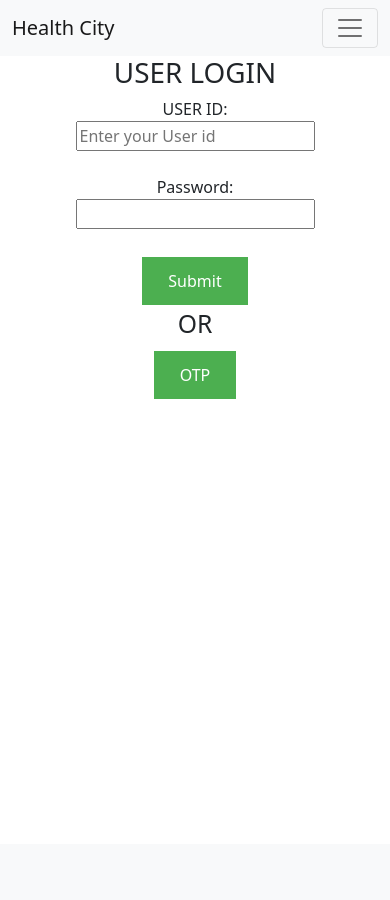
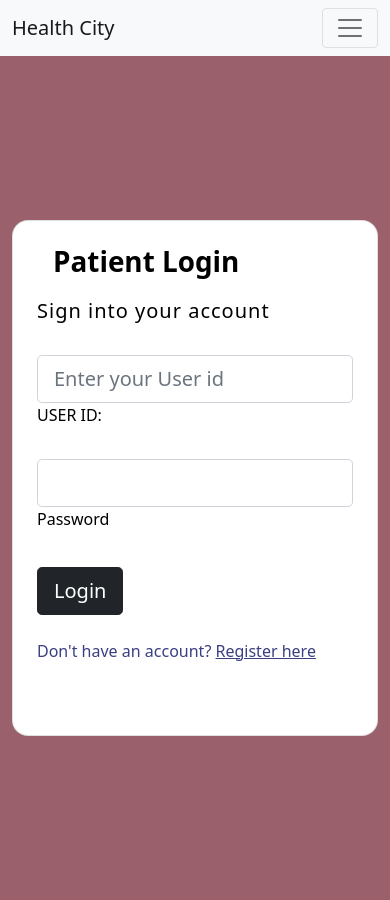
Before and after one commit to akash-r-prabhu/CodePoltergeist_AkashRPrabhu, a Flask app: page /user_login in a window 390 px wide. Before the commit the page ends 399 px from the top, so only its background shows below. Run offline with Flask 2, Linux system fonts and the light colour scheme.

Commit message:
added bootstrap template to user login page and is functional

```diff
--- a/templates/user_login.html
+++ b/templates/user_login.html
@@ -22,7 +22,7 @@
         </style>
 </head>
 
-    <center>
+
         <body>
           <nav class="navbar navbar-expand-lg navbar-light bg-light">
             <div class="container-fluid">
@@ -48,15 +48,61 @@
               </div>
             </div>
         </nav>
-            <H1>USER LOGIN</H1>
-        <form action="/user_login" method="POST">
-        <label for="UID">USER ID:</label><br>
-        <input type="text" id="UID" name="uid" placeholder="Enter your User id" required><br><br>
-        <label for="pass">Password:</label><br>
-        <input type="password" name = "pass" id="pass" required><br><br>
-        <input class="button" type="submit">
-        <h2>OR</h2>
-        <a href="#" class="button">OTP</a>
+
+        <!-- template -->
+        <section class="vh-100" style="background-color: #9A616D;">
+            <div class="container py-5 h-100">
+              <div class="row d-flex justify-content-center align-items-center h-100">
+                <div class="col col-xl-10">
+                  <div class="card" style="border-radius: 1rem;">
+                    <div class="row g-0">
+                      <div class="col-md-6 col-lg-5 d-none d-md-block">
+                        <img
+                          src="https://www.healthcareitnews.com/sites/hitn/files/Global%20healthcare_2.jpg"
+                          alt="login form"
+                          class="img-fluid" style="border-radius: 1rem 0 0 1rem;"
+                        />
+                      </div>
+                      <div class="col-md-6 col-lg-7 d-flex align-items-center">
+                        <div class="card-body p-4 p-lg-5 text-black">
+
+                          <form action="/user_login" method="POST">
+
+                            <div class="d-flex align-items-center mb-3 pb-1">
+                              <i class="fas fa-cubes fa-2x me-3" style="color: #ff6219;"></i>
+                              <span class="h1 fw-bold mb-0">Patient Login</span>
+                            </div>
+
+                            <h5 class="fw-normal mb-3 pb-3" style="letter-spacing: 1px;">Sign into your account</h5>
+
+
+                            <div class="form-outline mb-4">
+                              <input type="text" id="UID" name="uid" placeholder="Enter your User id" required class="form-control form-control-lg" />
+                              <label class="form-label" for="UID">USER ID:</label>
+                            </div>
+
+                            <div class="form-outline mb-4">
+                              <input type="password" name = "pass" id="pass" required class="form-control form-control-lg" />
+                              <label class="form-label" for="pass">Password</label>
+                            </div>
+
+                            <div class="pt-1 mb-4">
+                              <button class="btn btn-dark btn-lg btn-block" type="submit">Login</button>
+                            </div>
+
+                            <p class="mb-5 pb-lg-2" style="color: #393f81;">Don't have an account? <a href="/user_registration" style="color: #393f81;">Register here</a></p>
+                          </form>
+
+                        </div>
+                      </div>
+                    </div>
+                  </div>
+                </div>
+              </div>
+            </div>
+          </section>
+        <!-- template end -->
+
         </body>
-    </center>
+
 </html>
```
